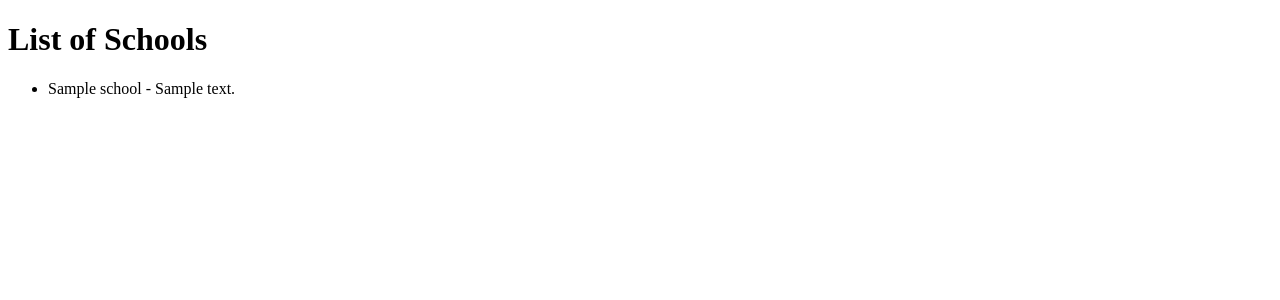
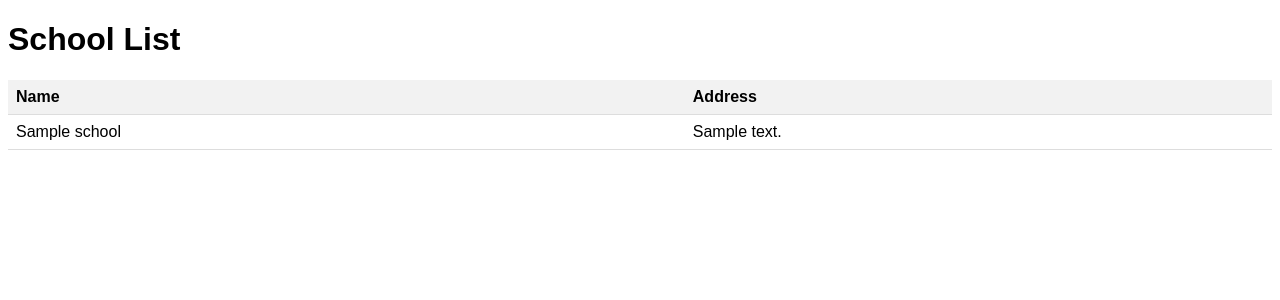
Before and after one commit to Joe-Chege/Busify, a Django app: template tracker/templates/school_list.html in a window 1280 px wide. Shown: the top 300 px of the page. Run offline with Django 3.2, Linux system fonts and the light colour scheme; the template is opened without the code that fills it: most values are stand-ins (such as "Sample title", 1, 10 or a date in 2020).

Commit message:
commiting the school list on the db collection with no errors

```diff
--- a/tracker/models.py
+++ b/tracker/models.py
@@ -27,7 +27,6 @@ class VehicleData(Document):
 
 class School(models.Model):
     name = models.CharField(max_length=200)
-    location = models.JSONField()  # Replacing PointField with JSONField
     address = models.CharField(max_length=200, blank=True)  # Allow the field to be blank
 
     def __str__(self):
--- a/tracker/templates/school_list.html
+++ b/tracker/templates/school_list.html
@@ -1,18 +1,44 @@
 <!DOCTYPE html>
 <html lang="en">
 <head>
-    <title>Schools</title>
+    <meta charset="UTF-8">
+    <meta name="viewport" content="width=device-width, initial-scale=1.0">
+    <title>School List</title>
+    <style>
+        body {
+            font-family: Arial, sans-serif;
+        }
+        table {
+            width: 100%;
+            border-collapse: collapse;
+        }
+        th, td {
+            padding: 8px;
+            text-align: left;
+            border-bottom: 1px solid #ddd;
+        }
+        th {
+            background-color: #f2f2f2;
+        }
+    </style>
 </head>
 <body>
-    <h1>List of Schools</h1>
-    <ul>
-        {% if schools %}
+    <h1>School List</h1>
+    <table>
+        <thead>
+            <tr>
+                <th>Name</th>
+                <th>Address</th>
+            </tr>
+        </thead>
+        <tbody>
             {% for school in schools %}
-            <li>{{ school.name }} - {{ school.address }}</li>
+            <tr>
+                <td>{{ school.name }}</td>
+                <td>{{ school.address }}</td>
+            </tr>
             {% endfor %}
-        {% else %}
-            <li>No schools available.</li>
-        {% endif %}
-    </ul>
+        </tbody>
+    </table>
 </body>
 </html>
```
Also changed, not shown: tracker/urls.py (+5 -4 lines), tracker/views.py (+10 -3 lines), tracker/migrations/0006_auto_20241122_0751.py (added), tracker/migrations/0007_remove_school_location.py (added).
